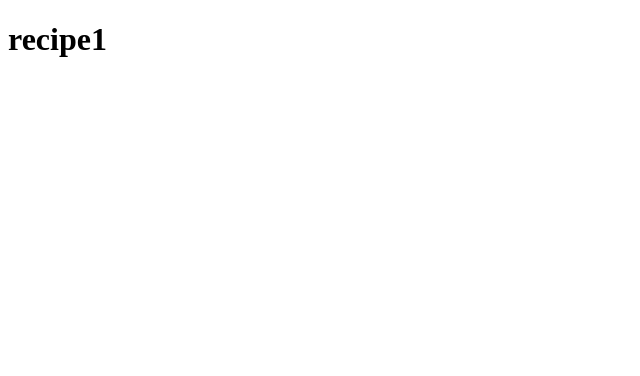
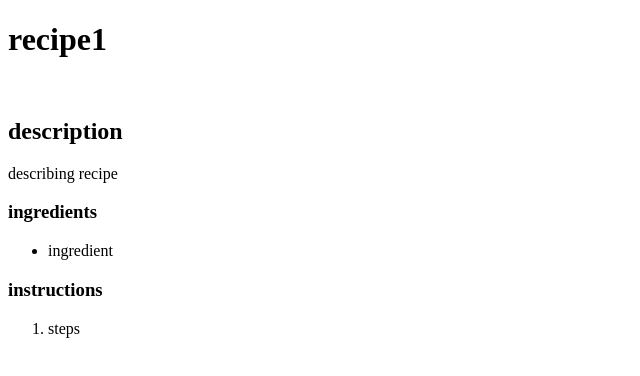
Before and after one commit to ali-37/odin-recipes, a plain HTML site: page recipes/recipe1.html in a window 1280 px wide. Shown: the whole page, without its empty margins (0-640 px from the left). Drawn offline with Linux system fonts and the light colour scheme.

Commit message:
Update general structure of individual recipe page

```diff
--- a/recipes/recipe1.html
+++ b/recipes/recipe1.html
@@ -8,6 +8,17 @@
 
     <body>
         <h1>recipe1</h1>
+        <img src="" alt="">
+        <h2>description</h2>
+        <p>describing recipe</p>
+        <h3>ingredients</h3>
+        <ul>
+            <li>ingredient</li>
+        </ul>
+        <h3>instructions</h3>
+        <ol>
+            <li>steps</li>
+        </ol>
 
     </body>
 </html>
```
